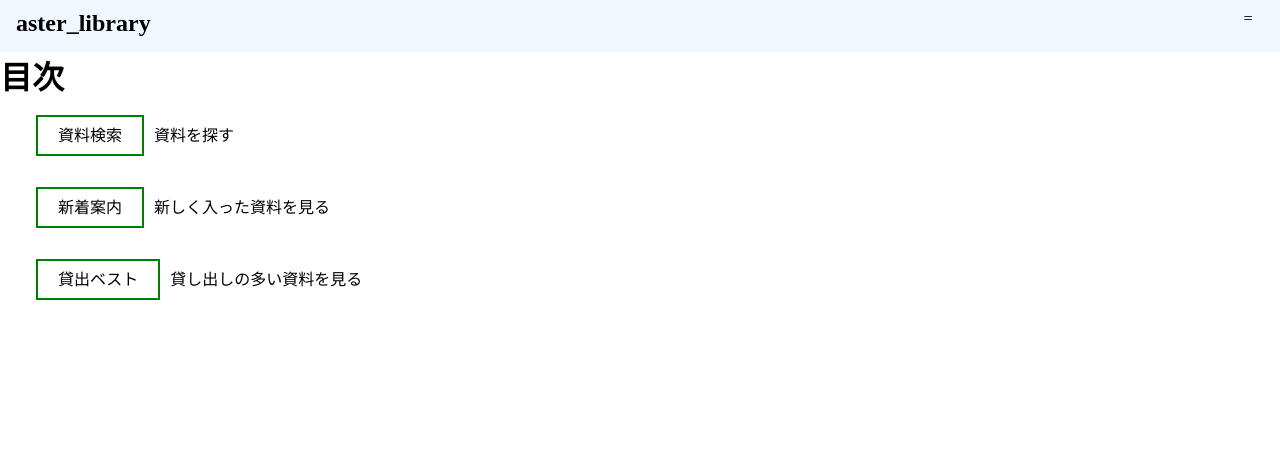
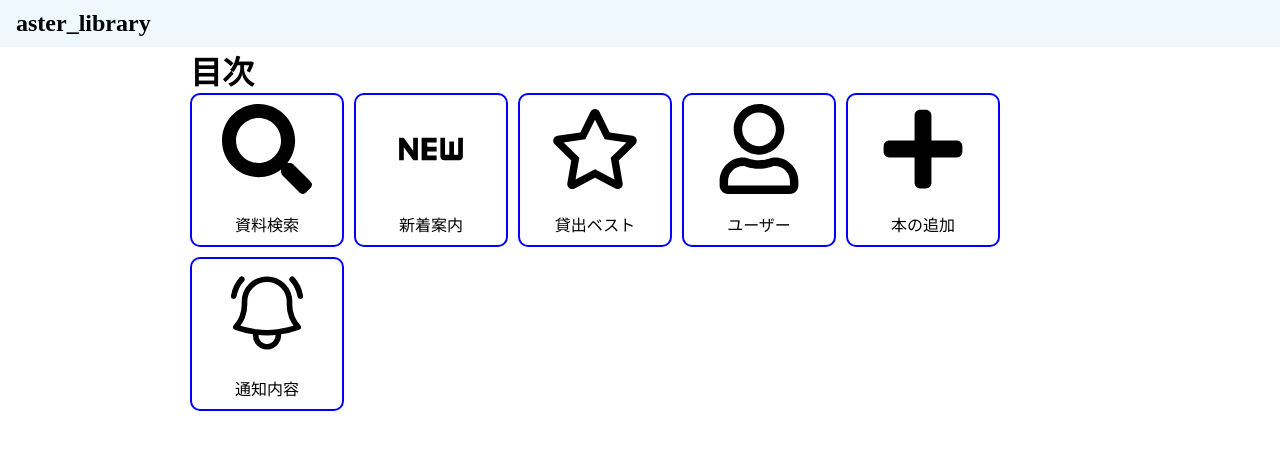
Before and after one commit to km539/library, a React (Create React App) app: page / in a window 1280 px wide. Shown: the top 450 px of the page. Built offline with nearby package versions, Linux system fonts and the light colour scheme.

Commit message:
メインページを修正。

```diff
--- a/package.json
+++ b/package.json
@@ -11,6 +11,7 @@
     "@types/react-router-dom": "^5.3.3",
     "react": "^18.3.1",
     "react-dom": "^18.3.1",
+    "react-icons": "^5.3.0",
     "react-router-dom": "^6.24.0",
     "react-scripts": "5.0.1",
     "typescript": "^4.9.5",
--- a/src/components/Header.tsx
+++ b/src/components/Header.tsx
@@ -10,7 +10,7 @@ function Header() {
       </div>
 
       <nav>
-        <div className="bar" onClick={() => setBar(!bar)}>
+        {/* <div className="bar" onClick={() => setBar(!bar)}>
           =
         </div>
         <ul className={bar ? "on" : "off"}>
@@ -19,7 +19,7 @@ function Header() {
               Login
             </a>
           </li>
-        </ul>
+        </ul> */}
       </nav>
     </div>
   );
--- a/src/pages/Index.tsx
+++ b/src/pages/Index.tsx
@@ -1,26 +1,55 @@
 import React from "react";
 import "../styles/Index.css";
 import Header from "../components/Header.tsx";
+import { FaSearch, FaRegUser, FaRegStar, FaPlus } from "react-icons/fa";
+import { MdOutlineFiberNew } from "react-icons/md";
+import { HiOutlineBellAlert } from "react-icons/hi2";
 
 function Index() {
   return (
     <>
       <Header />
+      <div className="box">
         <h1>目次</h1>
         <ul>
           <li>
-          <a href="/search">資料検索</a>
-          資料を探す
+            <a href="/search">
+              <FaSearch />
+              <p>資料検索</p>
+            </a>
           </li>
           <li>
-          <a href="/books">新着案内</a>
-          新しく入った資料を見る
+            <a href="/books">
+              <MdOutlineFiberNew />
+              <p>新着案内</p>
+            </a>
           </li>
           <li>
-          <a href="/books">貸出ベスト</a>
-          貸し出しの多い資料を見る
+            <a href="/books">
+              <FaRegStar />
+              <p>貸出ベスト</p>
+            </a>
+          </li>
+          <li>
+            <a href="/books">
+              <FaRegUser />
+              <p>ユーザー</p>
+            </a>
+          </li>
+          <li>
+            <a href="/books">
+              <FaPlus />
+              <p>本の追加</p>
+            </a>
+          </li>
+          <li>
+            <a href="/books">
+              <HiOutlineBellAlert />
+              <p>通知内容</p>
+            </a>
           </li>
         </ul>
+      </div>
     </>
   );
 }
--- a/src/styles/Index.css
+++ b/src/styles/Index.css
@@ -3,23 +3,43 @@
   padding: 0;
 }
 
+.box {
+  max-width: 900px;
+  margin: auto;
+}
+
 ul {
   list-style-type: none;
-  /* display: flex;
-  gap: 24px; */
-  display: inline-block;
+  display: flex;
+  flex-wrap: wrap;
+  gap: 10px;
 }
 
 li {
-  padding: 24px 36px;
+  width: 150px;
+  height: 150px;
+  border: 2px solid blue;
+  border-radius: 10px;
+}
+
+li:hover {
+  background-color: aliceblue;
 }
 
 li a {
-  background-color: white;
   color: black;
-  border: 2px solid green;
-  padding: 10px 20px;
   text-align: center;
   text-decoration: none;
-  margin-right: 10px;
+  display: flex;
+  flex-wrap: wrap;
+  text-align: center;
+  align-items: center;
+  justify-content: center;
+  width: 100%;
+  height: 100%;
 }
+
+li a svg {
+  width: 60%;
+  height: 60%;
+}
```
Also changed, not shown: 1 other file (tests, documents, lock files or other folders). Lines whose indentation alone changed are shown as unchanged.
